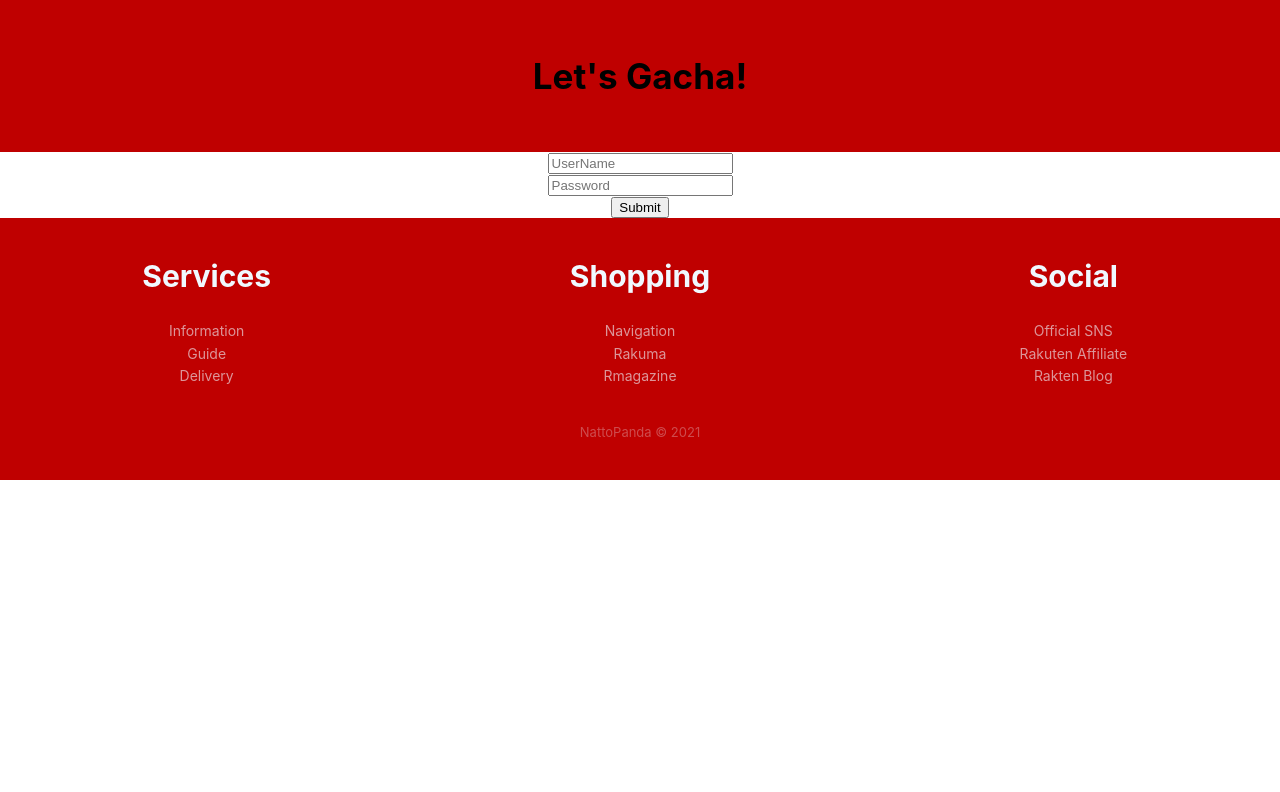
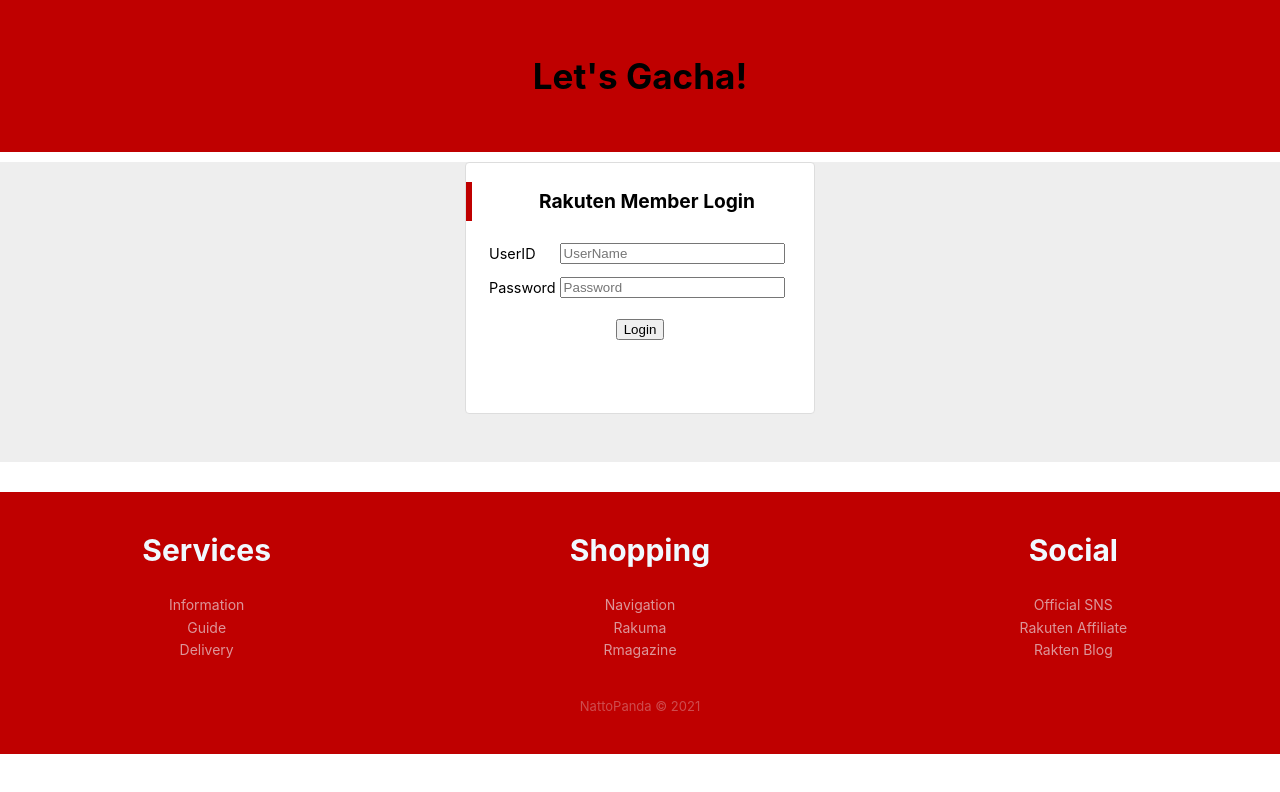
Before and after one commit to kikman-git/gacha, a React (Create React App) app in the folder gacha/: page /login in a window 1280 px wide. Shown: the top 792 px of the page. Built offline with nearby package versions, Linux system fonts and the light colour scheme.

Commit message:
add homepage design add loginpage design add registerpage design

```diff
--- a/gacha/src/components/Homepage.js
+++ b/gacha/src/components/Homepage.js
@@ -21,12 +21,22 @@
   render() {
     return (
       <div className="homepage">
-        <img src={logoLink}
-          alt="logo"
-          className="Logo" />
-        <p className="gameRule">some game rules</p>
-        <button onClick={this.Login}>login</button>
-        <button onClick={this.Register}>Register</button>
+        <div className="main-section">
+          <div className="container">
+            <div className="box">
+              <h3 className="spacing-small"> Gacha game in rakuten ichba</h3>
+              <img src={logoLink}
+                alt="logo"
+                className="Logo" />
+              <p>
+                <button onClick={this.Login}>login</button>
+              </p>
+              <p>
+                <button onClick={this.Register}>Register</button>
+              </p>
+            </div>
+          </div>
+        </div>
       </div>
     );
   }
--- a/gacha/src/components/Loginpage.js
+++ b/gacha/src/components/Loginpage.js
@@ -25,8 +25,7 @@
     };
     try {
       const response = await axios.post(
-        `http://127.0.0.1:8000/accounts/login/`,
-        { username: this.state.UserName, password: this.state.Password },
+        `http://127.0.0.1:8000/accounts/login/`, { username: this.state.UserName, password: this.state.Password },
         config
       );
 
@@ -53,26 +52,52 @@
     }
     return (
       <div className="login">
+        <div className="main-section">
+          <div className="container">
+            <div className="box">
+              <h3 className="spacing-small"> Rakuten Member Login </h3>
               <form onSubmit={this.Login}>
-          <input
+                <table className="loginBox">
+                  <tbody>
+                    <tr>
+                      <td className="loginBoxName">
+                        <label className="userid"> UserID </label>
+                      </td>
+                      <td className="loginBoxValue">
+                        <input id="loginInner_u"
                           type="text"
+                          maxlength="100"
+                          size="25"
                           value={this.state.UserName}
                           name="UserName"
                           placeholder="UserName"
                           onChange={this.handleChange}
                         />
-          <br />
-
-          <input
+                      </td>
+                    </tr>
+                    <tr>
+                      <td className="loginBoxName">
+                        <label className="passwd">Password</label>
+                      </td>
+                      <td className="loginBoxValue">
+                        <input id="loginInner_u"
                           type="password"
+                          maxlength="100"
+                          size="25"
                           value={this.state.Password}
                           name="Password"
                           placeholder="Password"
                           onChange={this.handleChange}
                         />
-          <br />
-          <button>Submit</button>
+                      </td>
+                    </tr>
+                  </tbody>
+                </table>
+                <button className="loginButton">Login</button>
               </form>
+            </div>
+          </div>
+        </div>
       </div>
     );
   }
--- a/gacha/src/styles/Homepage.css
+++ b/gacha/src/styles/Homepage.css
@@ -0,0 +1,36 @@
+.homepage {
+  background: #eeeeee;
+  text-align: center;
+  margin-bottom: 30px;
+}
+
+.main-section {
+  margin-top: 10px;
+}
+
+.container {
+  width: 350px;
+  height: 300px;
+  margin: 0 auto;
+}
+
+.box {
+  display: block;
+  height: 250px;
+  border-radius: 4px;
+  border: 1px #ddd solid;
+  background-color: #fff;
+}
+
+.spacing-small {
+  border-left: 6px solid #bf0000;
+  padding: 0px 2px 0px 10px;
+  font-size: 120%;
+  font-weight: bold;
+  line-height: 2;
+  margin-bottom: 0px;
+}
+
+.loginButton {
+  vertical-align: text-top;
+}
--- a/gacha/src/styles/Login.css
+++ b/gacha/src/styles/Login.css
@@ -0,0 +1,66 @@
+.login {
+  background: #eeeeee;
+  text-align: center;
+  margin-bottom: 30px;
+}
+
+.main-section {
+  margin-top: 10px;
+}
+
+.container {
+  width: 350px;
+  height: 300px;
+  margin: 0 auto;
+}
+
+.box {
+  display: block;
+  height: 250px;
+  border-radius: 4px;
+  border: 1px #ddd solid;
+  background-color: #fff;
+}
+
+.spacing-small {
+  border-left: 6px solid #bf0000;
+  padding: 0px 2px 0px 10px;
+  font-size: 120%;
+  font-weight: bold;
+  line-height: 2;
+  margin-bottom: 0px;
+}
+
+.loginBox {
+  width: 180px;
+  padding: 5px;
+  margin: 10px 15px 8px;
+}
+
+.loginBoxName {
+  text-align: left;
+  width: 85px;
+  font-size: 90%;
+}
+
+.loginBoxValue {
+  line-height: 12px;
+  background-color: #ffffff;
+  vertical-align: center;
+  text-align: left;
+  width: 200px;
+  height: 30px;
+}
+
+.loginInner_u {
+  float: right;
+  font-size: 115%;
+  width: 255px;
+  padding: 1px;
+  margin-left: 0px;
+  margin-bottom: 10px;
+  border: 1px solid #bbbbbb;
+}
+.loginButton {
+  vertical-align: text-top;
+}
```
Also changed, not shown: gacha/src/components/RegisterPage.js (+39 -7 lines). Lines whose indentation alone changed are shown as unchanged.
